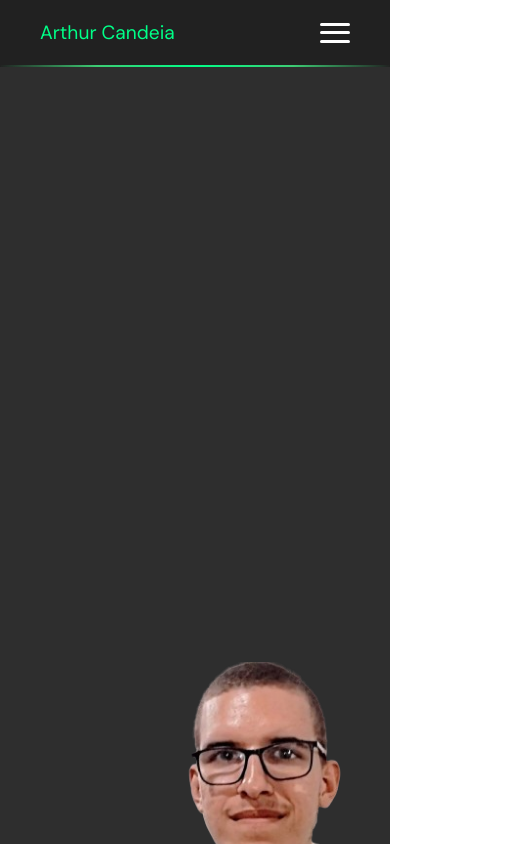
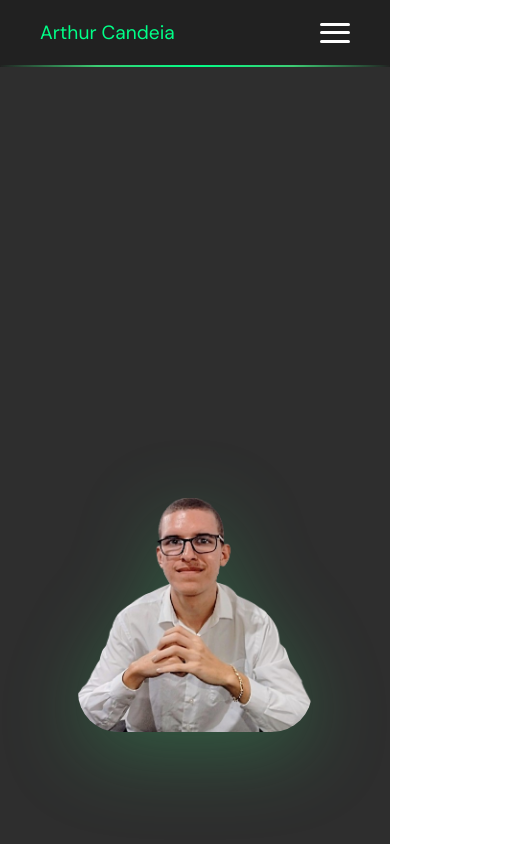
Before and after one commit to Arthur-Candeia/portfolio, a Next.js app: page / in a window 390 px wide. Shown: the top 844 px of the page, 506 px wide, since content can reach past the window. Built offline with nearby package versions, Linux system fonts and the light colour scheme; a web font is replaced by a local one.

Commit message:
STYLE: Melhorias na foto da home e construcao da responsividade.

```diff
--- a/src/app/page.tsx
+++ b/src/app/page.tsx
@@ -13,7 +13,7 @@ export default function Home() {
             <LinksContainer />
           </div>
         </div>
-        <Image src="/photo.png" alt="Minha foto" className={styles.profilePicture} width={500} height={500}/>
+          <Image src="/photo.webp" alt="Minha foto" className={styles.profilePicture} width={500} height={500}/>
       </section>
     </main>
   );
--- a/src/components/common/Footer.tsx
+++ b/src/components/common/Footer.tsx
@@ -13,7 +13,7 @@ export function Footer() {
           <h2>Arthur Candeia</h2>
           <p>Desenvolvimento que soluciona suas demandas digitais.</p>
           <div className={styles.social}>
-            <Link href="https://www.instagram.com/blackmonkeybrasil/" target="_blank" rel="external">
+            <Link href="https://www.instagram.com/arthur_candeia/" target="_blank" rel="external">
               <FaInstagram />
             </Link>
             <Link href="https://github.com/Arthur-Candeia/" target="_blank" rel="external">
--- a/src/styles/components/common/footer.module.scss
+++ b/src/styles/components/common/footer.module.scss
@@ -10,10 +10,6 @@
   z-index: 1;
   color: $color2;
   background-color: #202020;
-
-  h2, h3 {
-    font-family: $font2;
-  }
 
   h2 {
     font-size: 2rem;
--- a/src/styles/components/common/linksContainer.module.scss
+++ b/src/styles/components/common/linksContainer.module.scss
@@ -50,13 +50,14 @@
   }
 }
 
-@media only screen and (max-width: 300px) {
+@media only screen and (max-width: 330px) {
   .linksContainer {
     gap: 5px;
+    flex-direction: column;
+    width: 100%;
 
     a {
-      padding: 15px 0px;
-      font-size: 0.7rem;
+      width: 100%;
     }
   }
 }
--- a/src/styles/home.module.scss
+++ b/src/styles/home.module.scss
@@ -14,8 +14,8 @@
 
 .start {
   display: flex;
-  flex-wrap: wrap;
   justify-content: space-between;
+  align-items: center;
   width: 100%;
 
   .header {
@@ -23,6 +23,8 @@
     flex-direction: column;
     justify-content: center;
     gap: 40px;
+    min-width: 500px;
+    padding: 3vw;
     color: $white;
 
     h1 {
@@ -44,9 +46,78 @@
       font-size: 1.3rem;
     }
   }
+
+  .profilePictureContainer {
+    margin: 0 auto;
+    width: 100%;
+    width: 30vw;
+    max-width: 450px;
+    height: 30vw;
+    max-height: 400px;
+    overflow: hidden;
+    background-image: linear-gradient(to top, rgba(0, 0, 0, 0.459), transparent);
+    border-radius: 80% 20% 32% 68% / 58% 22% 70% 42%;
+    border: 2px solid $color2;
+    box-shadow: 1px 2px 7px $white;
+  }
+
+  .profilePicture {
+    display: block;
+    width: 30vw;
+    height: 30vw;
+    margin: 20px auto 0px;
+    border-radius: 0px 0px 40px 40px;
+    filter: drop-shadow(0px 20px 40px rgba($color: $color2, $alpha: 0.3));
+    transition: all 1s ease-out;
+
+    &:hover {
+      filter: drop-shadow(0px 20px 40px rgba($color: $color2, $alpha: 0.8));
+    }
+  }
 }
 
-//animacoes do start
+@media only screen and (max-width: 850px) {
+  .start {
+    flex-direction: column;
+
+    .profilePictureContainer, .profilePicture {
+      width: 60vw;
+      height: 60vw;
+    }
+  }
+}
+
+@media only screen and (max-width: 500px) {
+  .home {
+    padding: 0px 10px;
+  }
+
+  .start {
+    .header {
+      width: 100%;
+      min-width: unset;
+      padding: 10px;
+
+      h1 {
+        font-size: 2rem;
+      }
+    }
+  }
+}
+
+@media only screen and (max-width: 330px) {
+  .start .header {
+    h1 {
+      font-size: 1.7rem;
+    }
+
+    p {
+      font-size: 1rem;
+    }
+  }
+}
+
+//animacoes do header
 @property --angle {
   syntax: '<angle>';
   initial-value: 90deg;
@@ -75,7 +146,6 @@
   font-size: 3vw;
 	margin: max(1rem, 3vw);
 	border: 0.35rem solid;
-	padding: 3vw;
 	border-image: conic-gradient(from var(--angle), var(--c2), var(--c1) 0.1turn, var(--c1) 0.15turn, var(--c2) 0.25turn) 30;
 	animation: borderRotate var(--d) linear infinite forwards;
 }
```
Also changed, not shown: public/photo.png (deleted), public/photo.webp (added).
